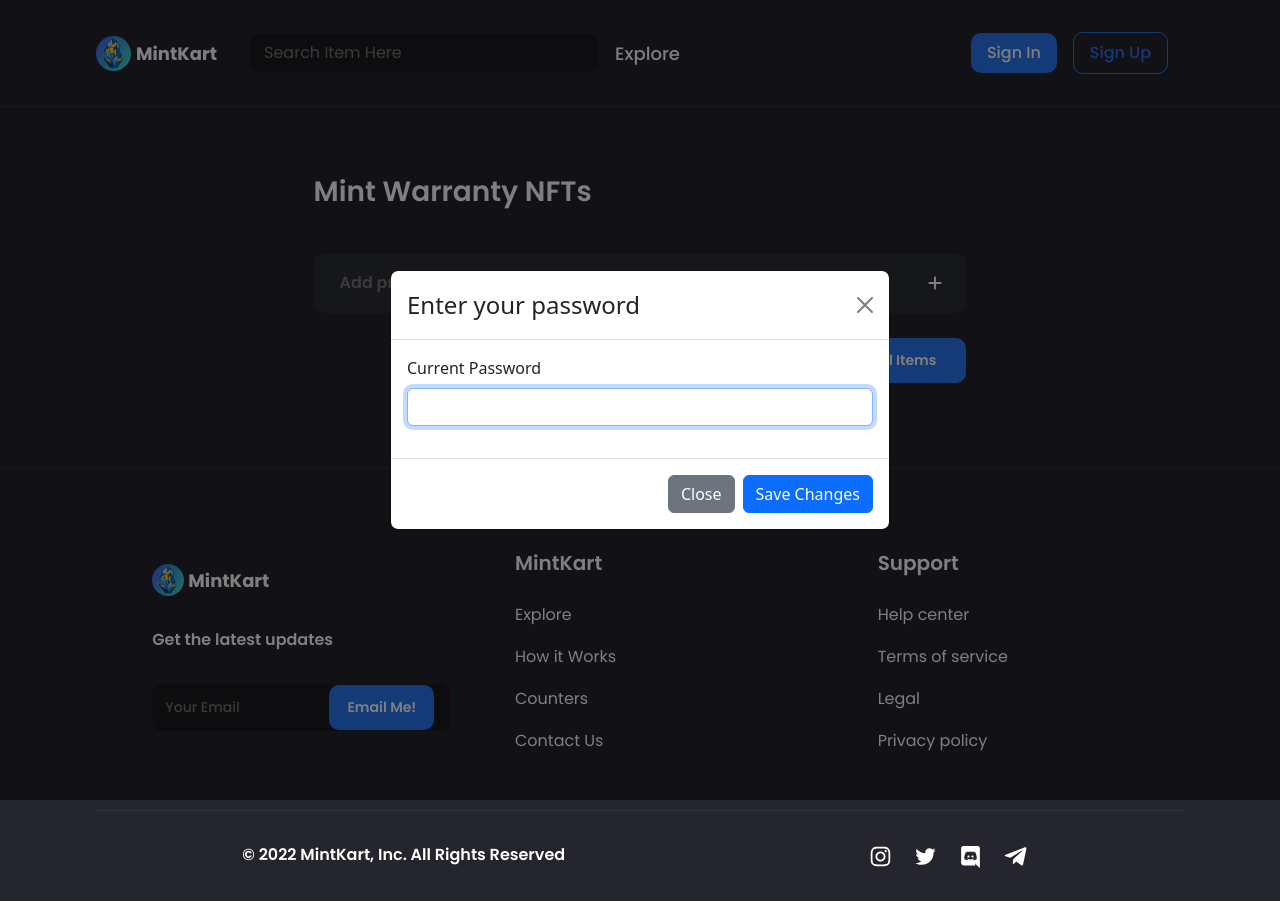
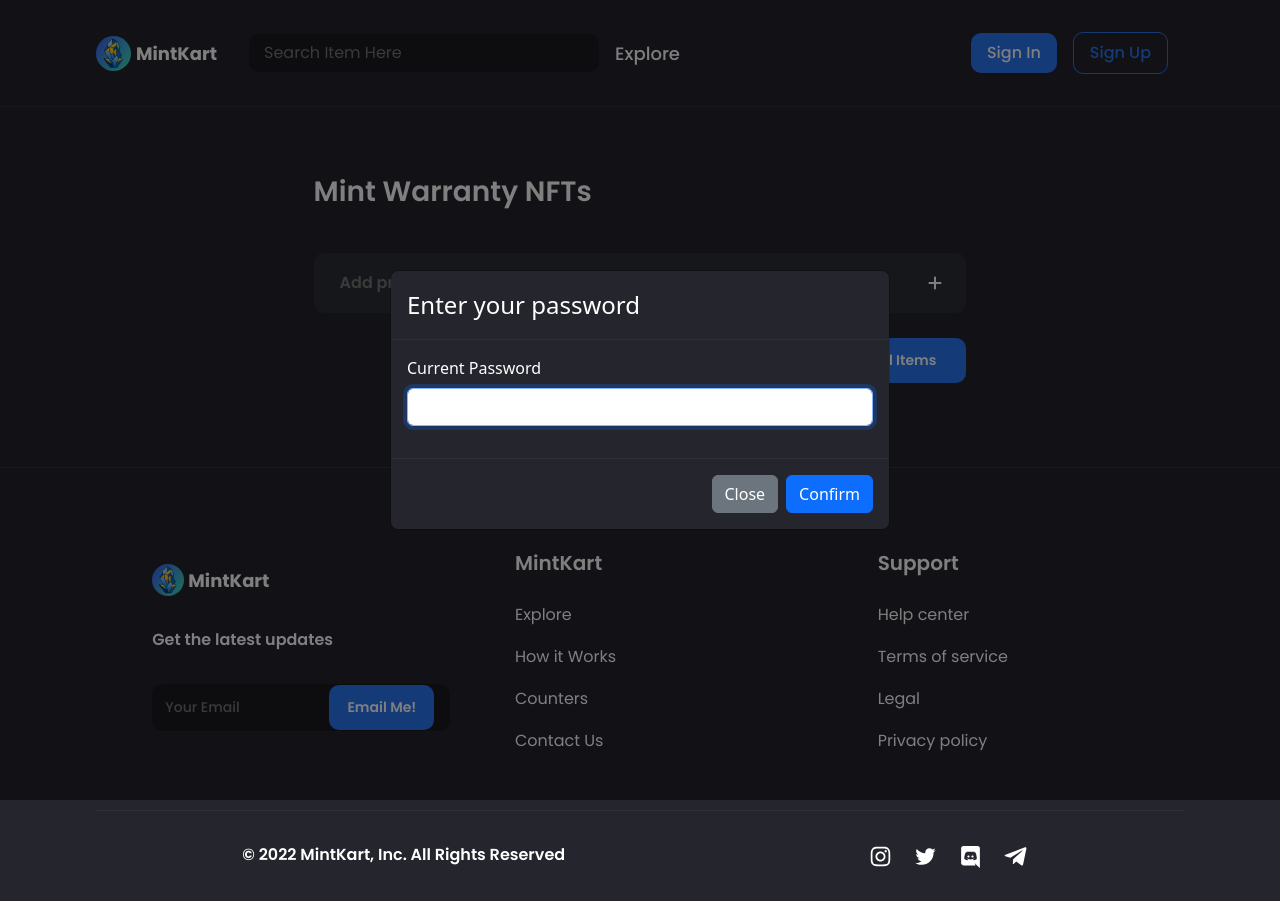
Before and after one commit to The-Thunderbirds/Mint-Kart-UI, a React (Create React App) app: page /mint in a window 1280 px wide. Both pictures are taken after a click on the button "Mint all Items". Built offline with nearby package versions, Linux system fonts and the light colour scheme.

Commit message:
Transformed Modal to Dark Mode

```diff
--- a/src/pages/create/Create.jsx
+++ b/src/pages/create/Create.jsx
@@ -10,6 +10,7 @@ const Create = () => {
 
   const [items, setItems] = useState([]);
   const [inputValue, setInputValue] = useState('');
+  const [password, setPassword] = useState('');
 
   useEffect(() => {
     const keyDownHandler = event => {
@@ -27,7 +28,11 @@ const Create = () => {
 
   const [show, setShow] = useState(false);
 
-  const handleClose = () => setShow(false);
+  const handleClose = () => {
+    setShow(false);
+    setPassword('');
+  }
+
   const handleShow = () => setShow(true);
 
 
@@ -49,7 +54,7 @@ const Create = () => {
         <h1>Mint Warranty NFTs</h1>
         <div className='add-item-box'>
 					<input value={inputValue} onChange={(e) => setInputValue(e.target.value)}
-          className='add-item-input' placeholder='Add product serial number...' />
+          className='add-item-input' placeholder='Add product serial number...' autofocus/>
 					<FontAwesomeIcon icon={faPlus} onClick={() => handleAddButtonClick()} />
 				</div>
         <div className='item-list'>
@@ -63,8 +68,8 @@ const Create = () => {
         </div>
         <button className='mint-button' onClick={handleShow}>Mint all Items</button>
       </div>
-      <Modal show={show} onHide={handleClose} centered >
-      <Modal.Header closeButton>
+      <Modal show={show} onHide={handleClose} centered>
+      <Modal.Header>
         <Modal.Title>Enter your password</Modal.Title>
       </Modal.Header>
       <Modal.Body>
@@ -74,6 +79,7 @@ const Create = () => {
             <Form.Control
               type="password"
               autoFocus
+              value={password} onChange={(e) => setPassword(e.target.value)}
             />
           </Form.Group>
         </Form>
@@ -83,10 +89,10 @@ const Create = () => {
           Close
         </Button>
         <Button variant="primary" onClick={handleClose}>
-          Save Changes
+          Confirm
         </Button>
       </Modal.Footer>
-    </Modal>
+      </Modal>
     </div>
   )
 };
--- a/src/pages/create/create.css
+++ b/src/pages/create/create.css
@@ -54,6 +54,19 @@
   font-size: 14px;
   line-height: 21px;
   margin-top: 15px;
+}
+
+.modal-content {
+  background-color: var(--color-bg);
+  color: white;
+}
+
+.modal-header {
+  border-bottom: var(--bs-modal-header-border-width) solid rgba(165, 165, 165, 0.1);;
+}
+
+.modal-footer {
+  border-top: var(--bs-modal-footer-border-width) solid rgba(165, 165, 165, 0.1);;
 }
 
 .create{
```
